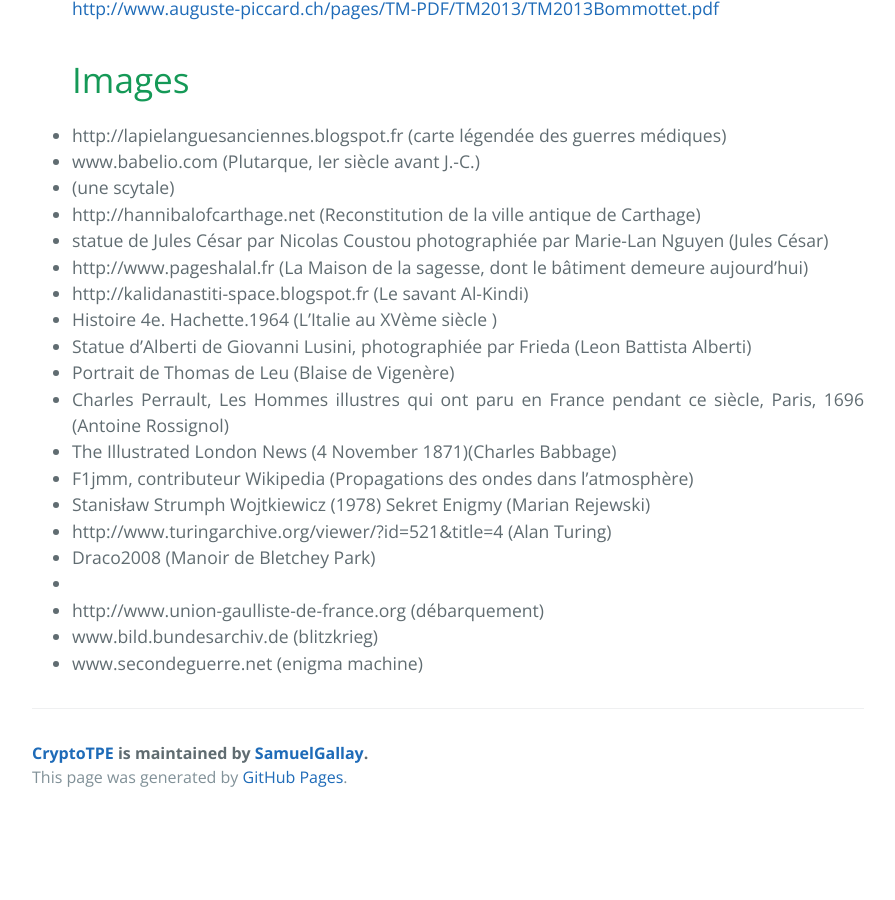
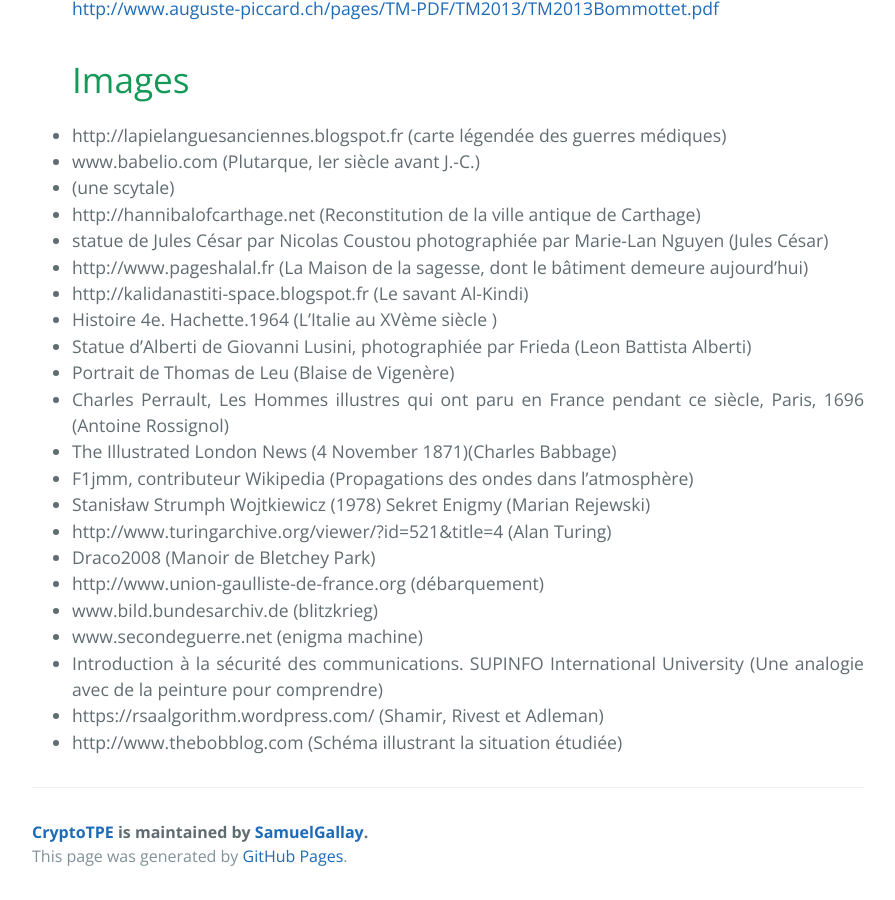
Before and after one commit to SamuelGallay/CryptoTPE, a Jekyll site: the page built from pages/sources.md, in a window 1280 px wide and 900 px high, scrolled down 1492 px. Shown: the whole window, without its empty margins (192-1087 px from the left). Built offline with Jekyll 4.4.1, drawn with Linux system fonts in a browser that asks for light colours; our own code applies the rules of GitHub Pages for plain Markdown files; before the commit the page ends 2313 px from its top, so only the background shows below that.

Commit message:
Update sources.md

```diff
--- a/pages/sources.md
+++ b/pages/sources.md
@@ -43,7 +43,9 @@ http://www.cheminsdememoire.gouv.fr/fr/entree-en-guerre-des-etats-unis-en-1917
 * Stanisław Strumph Wojtkiewicz (1978) Sekret Enigmy (Marian Rejewski)
 * http://www.turingarchive.org/viewer/?id=521&title=4 (Alan Turing)
 * Draco2008 (Manoir de Bletchey Park)
-*
 * http://www.union-gaulliste-de-france.org (débarquement)
 * www.bild.bundesarchiv.de (blitzkrieg)
 * www.secondeguerre.net (enigma machine)
+* Introduction à la sécurité des communications. SUPINFO International University (Une analogie avec de la peinture pour comprendre)
+* https://rsaalgorithm.wordpress.com/ (Shamir, Rivest et Adleman)
+* http://www.thebobblog.com (Schéma illustrant la situation étudiée)
```
